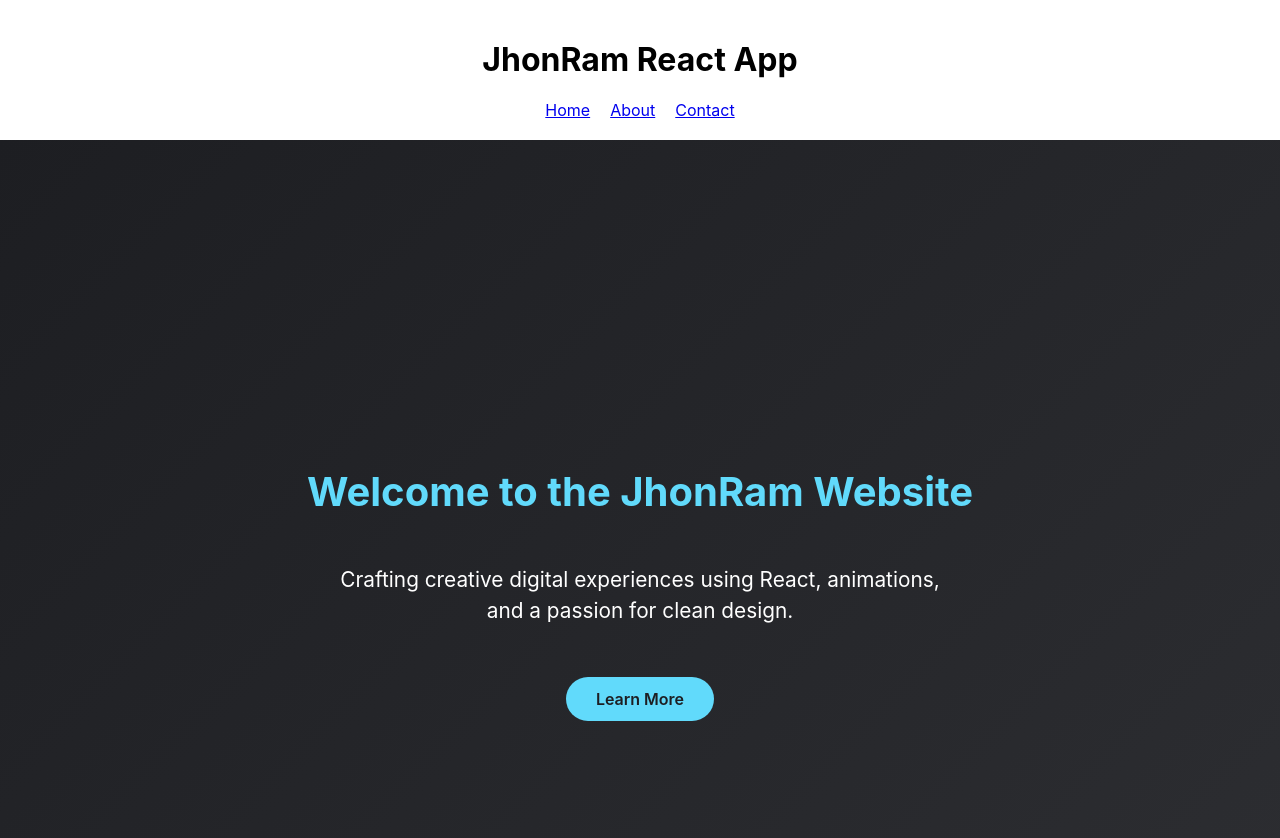
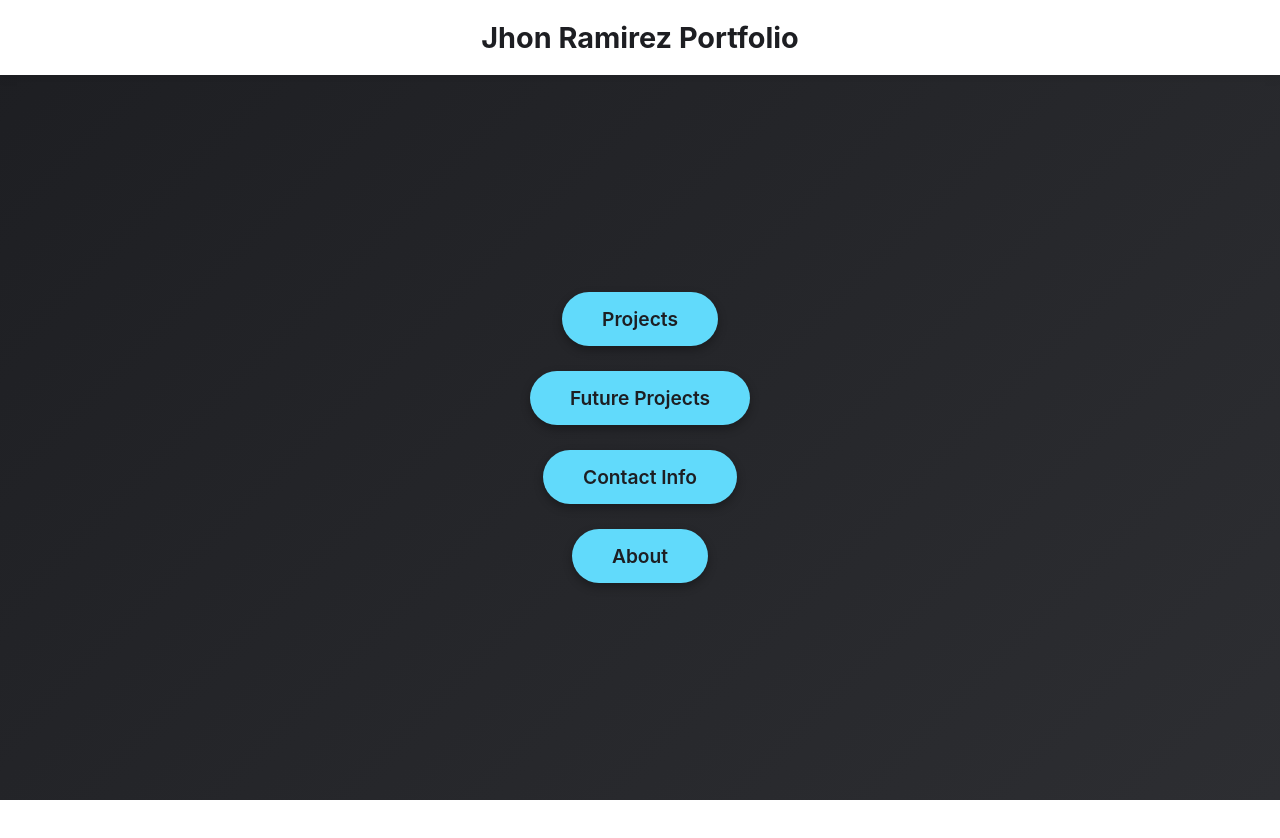
Before and after one commit to jhonalej/jhonram, a React (Create React App) app: page /#/ in a window 1280 px wide. Shown: the top 838 px of the page. After the commit the page ends 800 px from the top, so only its background shows below. Built offline with nearby package versions, Linux system fonts and the light colour scheme.

Commit message:
add new pages

```diff
--- a/src/App.js
+++ b/src/App.js
@@ -3,27 +3,19 @@ import { HashRouter as Router, Routes, Route, Link } from "react-router-dom";
 import Home from "./pages/Home";
 import About from "./pages/About";
 import Contact from "./pages/Contact";
+import Projects from "./pages/Projects";
+import FutureProjects from "./pages/FutureProjects";
 
 function App() {
   return (
     <Router>
-      <div style={{ textAlign: "center", marginTop: "40px" }}>
-        <h1>JhonRam React App</h1>
-
-        {/* Navigation */}
-        <nav style={{ marginBottom: "20px" }}>
-          <Link to="/" style={{ margin: "0 10px" }}>Home</Link>
-          <Link to="/about" style={{ margin: "0 10px" }}>About</Link>
-          <Link to="/contact" style={{ margin: "0 10px" }}>Contact</Link>
-        </nav>
-
-        {/* Routes */}
-        <Routes>
-          <Route path="/" element={<Home />} />
-          <Route path="/about" element={<About />} />
-          <Route path="/contact" element={<Contact />} />
-        </Routes>
-      </div>
+      <Routes>
+        <Route path="/" element={<Home />} />
+        <Route path="/about" element={<About />} />
+        <Route path="/contact" element={<Contact />} />
+        <Route path="/projects" element={<Projects />} />
+        <Route path="/future-projects" element={<FutureProjects />} />
+      </Routes>
     </Router>
   );
 }
--- /dev/null
+++ b/src/pages/FutureProjects.js
@@ -0,0 +1,30 @@
+import React from "react";
+import { motion } from "framer-motion";
+
+function FutureProjects() {
+  return (
+    <div
+      style={{
+        minHeight: "100vh",
+        background: "linear-gradient(135deg, #1d1e22, #2d2e32)",
+        color: "#fff",
+        display: "flex",
+        flexDirection: "column",
+        alignItems: "center",
+        justifyContent: "center",
+      }}
+    >
+      <motion.h1
+        initial={{ opacity: 0, y: -40 }}
+        animate={{ opacity: 1, y: 0 }}
+        transition={{ duration: 0.8 }}
+        style={{ color: "#61dafb" }}
+      >
+        Future Projects
+      </motion.h1>
+      <p>Ideas or plans for your upcoming work can be shown here.</p>
+    </div>
+  );
+}
+
+export default FutureProjects;
--- a/src/pages/Home.js
+++ b/src/pages/Home.js
@@ -5,58 +5,69 @@ function Home() {
   return (
     <div
       style={{
-        textAlign: "center",
         minHeight: "100vh",
         background: "linear-gradient(135deg, #1d1e22, #2d2e32)",
         color: "#fff",
         display: "flex",
         flexDirection: "column",
-        alignItems: "center",
-        justifyContent: "center",
-        padding: "40px",
       }}
     >
-      {/* Animated Heading */}
-      <motion.h1
-        initial={{ opacity: 0, y: -50 }}
-        animate={{ opacity: 1, y: 0 }}
-        transition={{ duration: 0.8 }}
-        style={{ fontSize: "2.5rem", color: "#61dafb" }}
+      {/* Top Header */}
+      <header
+        style={{
+          backgroundColor: "#fff",
+          color: "#1d1e22",
+          textAlign: "center",
+          padding: "20px 0",
+          fontWeight: "700",
+          fontSize: "1.8rem",
+          boxShadow: "0 2px 10px rgba(0,0,0,0.1)",
+        }}
       >
-        Welcome to the JhonRam Website
-      </motion.h1>
+        Jhon Ramirez Portfolio
+      </header>
 
-      {/* Fade-in paragraph */}
-      <motion.p
-        initial={{ opacity: 0 }}
-        animate={{ opacity: 1 }}
-        transition={{ delay: 0.8, duration: 1 }}
-        style={{ fontSize: "1.3rem", maxWidth: "600px", lineHeight: "1.5" }}
+      {/* Main Section */}
+      <div
+        style={{
+          flexGrow: 1,
+          display: "flex",
+          flexDirection: "column",
+          alignItems: "center",
+          justifyContent: "center",
+          gap: "25px",
+        }}
       >
-        Crafting creative digital experiences using React, animations, and a
-        passion for clean design.
-      </motion.p>
-
-      {/* Slide-in button */}
-      <motion.a
-        href="#/about"
-        initial={{ opacity: 0, y: 50 }}
-        animate={{ opacity: 1, y: 0 }}
-        transition={{ delay: 1.2, duration: 0.8 }}
-        style={{
-          marginTop: "30px",
-          display: "inline-block",
-          padding: "12px 30px",
-          background: "#61dafb",
-          color: "#1d1e22",
-          borderRadius: "25px",
-          textDecoration: "none",
-          fontWeight: "600",
-        }}
-        whileHover={{ scale: 1.05, backgroundColor: "#4ec0f7" }}
-      >
-        Learn More
-      </motion.a>
+        {[
+          { text: "Projects", link: "#/projects" },
+          { text: "Future Projects", link: "#/future-projects" },
+          { text: "Contact Info", link: "#/contact" },
+          { text: "About", link: "#/about" },
+        ].map((btn, index) => (
+          <motion.a
+            key={btn.text}
+            href={btn.link}
+            initial={{ opacity: 0, y: 40 }}
+            animate={{ opacity: 1, y: 0 }}
+            transition={{ delay: index * 0.2, duration: 0.6 }}
+            whileHover={{ scale: 1.1 }}
+            style={{
+              display: "inline-block",
+              padding: "15px 40px",
+              backgroundColor: "#61dafb",
+              color: "#1d1e22",
+              borderRadius: "30px",
+              fontSize: "1.2rem",
+              fontWeight: "600",
+              textDecoration: "none",
+              transition: "0.3s ease",
+              boxShadow: "0 4px 10px rgba(0,0,0,0.3)",
+            }}
+          >
+            {btn.text}
+          </motion.a>
+        ))}
+      </div>
     </div>
   );
 }
--- /dev/null
+++ b/src/pages/Projects.js
@@ -0,0 +1,30 @@
+import React from "react";
+import { motion } from "framer-motion";
+
+function Projects() {
+  return (
+    <div
+      style={{
+        minHeight: "100vh",
+        background: "linear-gradient(135deg, #1d1e22, #2d2e32)",
+        color: "#fff",
+        display: "flex",
+        flexDirection: "column",
+        alignItems: "center",
+        justifyContent: "center",
+      }}
+    >
+      <motion.h1
+        initial={{ opacity: 0, y: -40 }}
+        animate={{ opacity: 1, y: 0 }}
+        transition={{ duration: 0.8 }}
+        style={{ color: "#61dafb" }}
+      >
+        Projects
+      </motion.h1>
+      <p>Showcase of your completed or current projects will go here.</p>
+    </div>
+  );
+}
+
+export default Projects;
```
